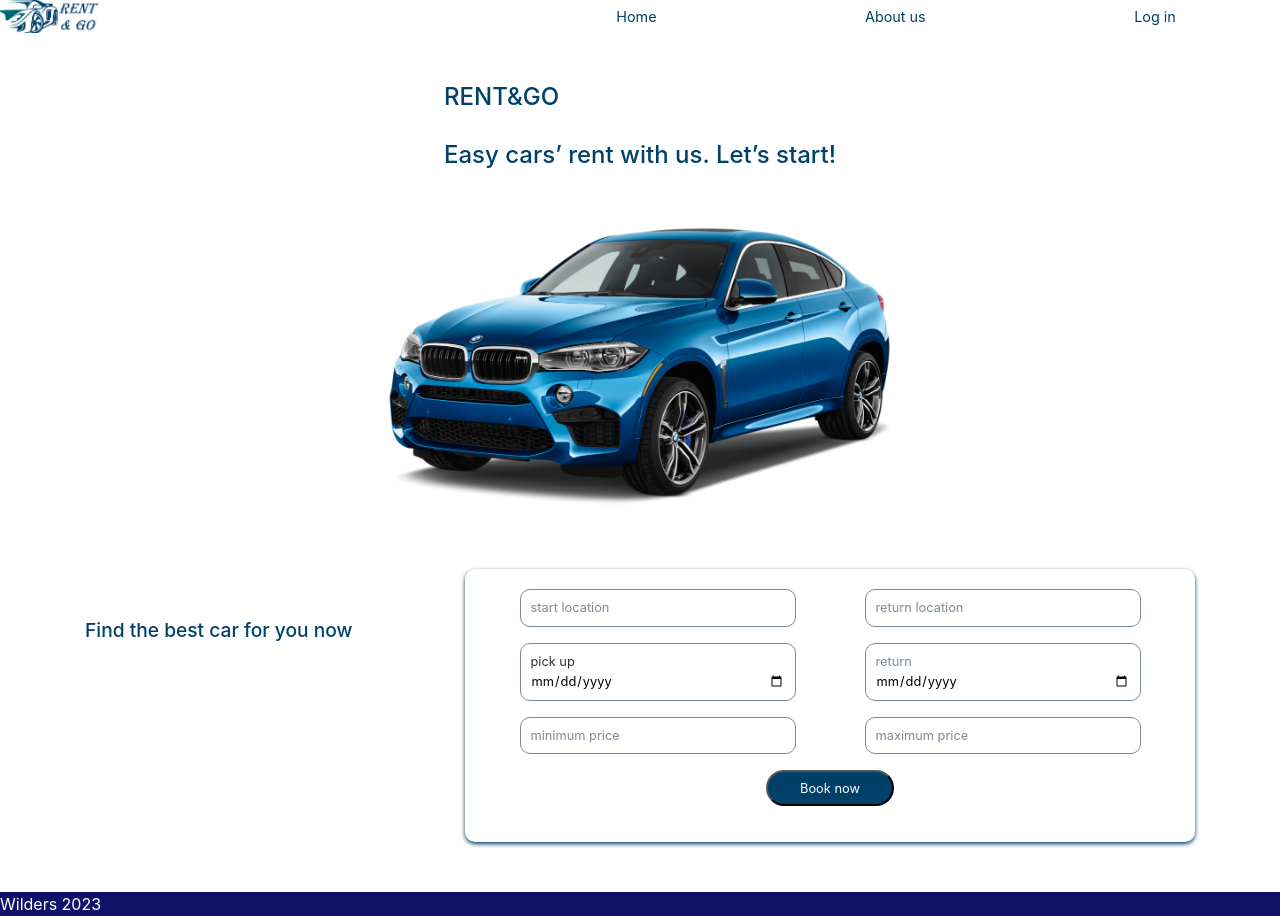
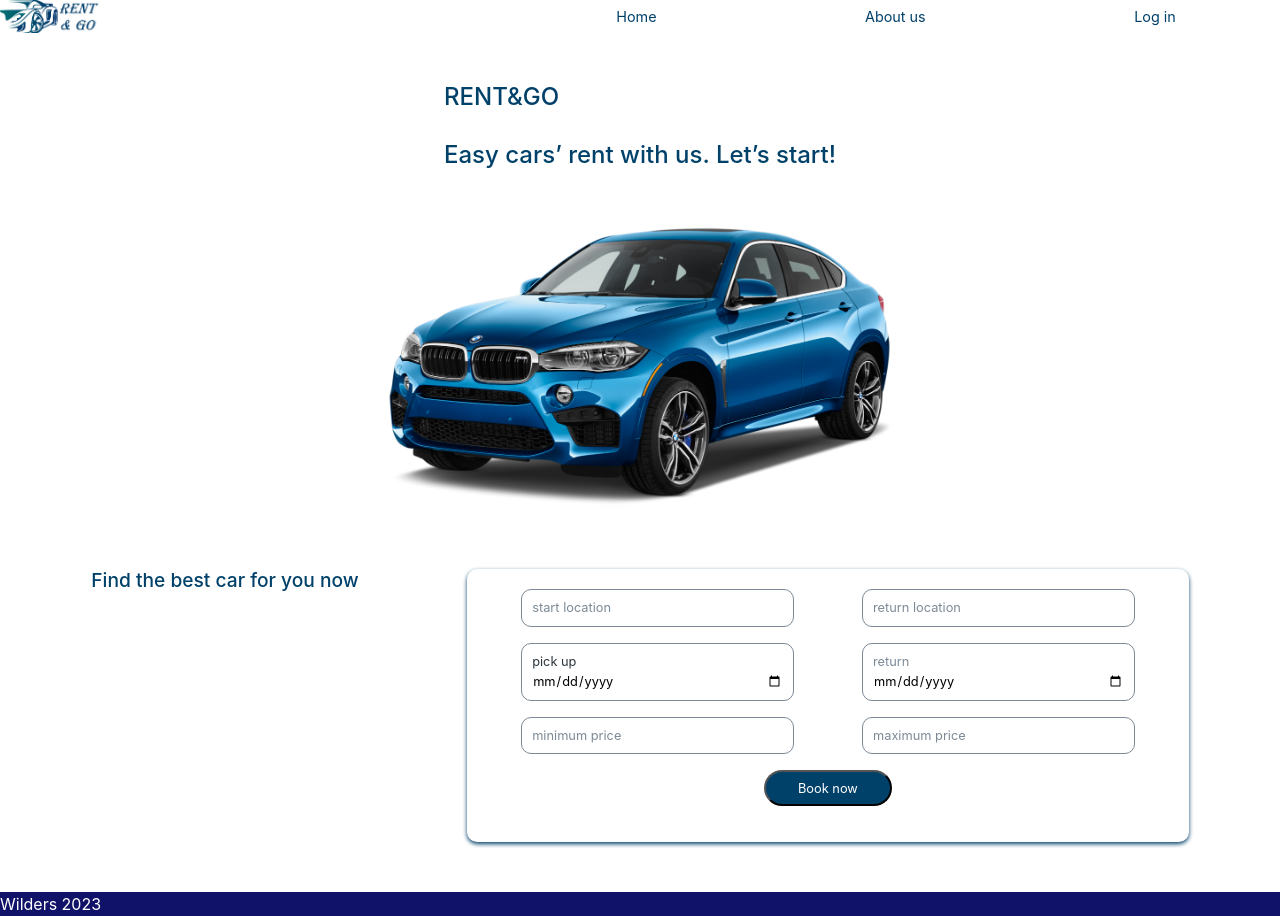
Before and after one commit to Bukabuka321/team-3-hackathon-project, a Next.js app: page / in a window 1280 px wide. Built offline with nearby package versions, Linux system fonts and the light colour scheme.

Commit message:
added margin after searchForm title

```diff
--- a/styles/Home.module.css
+++ b/styles/Home.module.css
@@ -17,7 +17,8 @@
 .search_form_title {
   font-size: 1.2em;
   color: #00416a;
-  margin-top: 50px;
+  margin: 0;
+  margin-bottom: 10px;
 }
 
 .description {
--- a/styles/search_car_form.module.css
+++ b/styles/search_car_form.module.css
@@ -10,6 +10,7 @@
   margin: 0;
   margin-bottom: 50px;
   min-width: 400px;
+  max-width: 800px;
 }
 
 .form_group {
```
